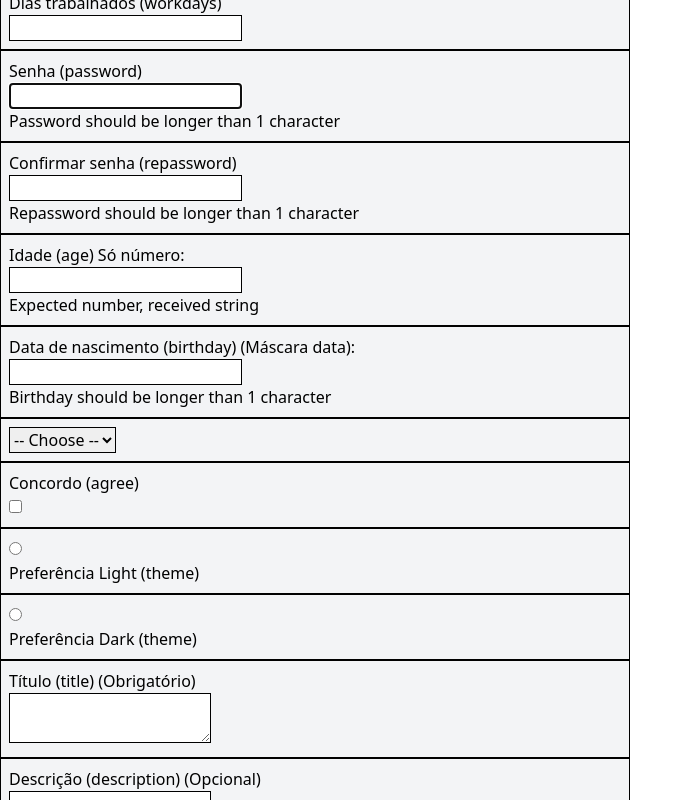
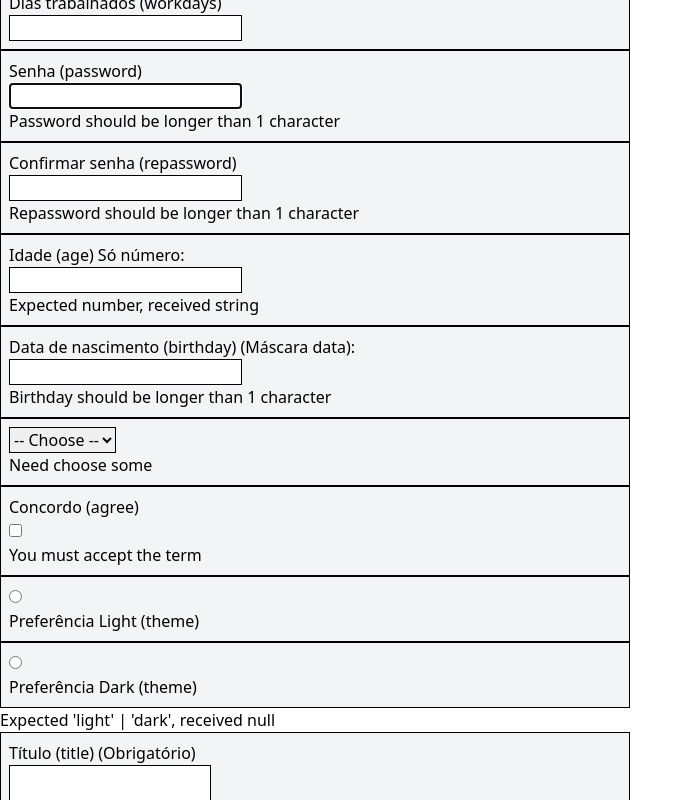
Before and after one commit to coffezilla/form-validation, a React (Vite) app in the folder my-app/: page / in a window 1280 px wide. Both pictures are taken after typing "Sample", "name@example.com", "Sample", "Sample", "Sample", "Sample" into the empty fields and a click on the button "Cadastrar". Shown: the part 426-1226 px from the top of the page, without its empty margins (0-693 px from the left). Built offline with nearby package versions, Linux system fonts and the light colour scheme.

Commit message:
feat: added some errors

```diff
--- a/my-app/src/App.tsx
+++ b/my-app/src/App.tsx
@@ -151,10 +151,12 @@ function App() {
               <option value="male">Male</option>
               <option value="female">Female</option>
             </select>
+            {errors.genre && <p>{errors.genre.message}</p>}
           </label>
           <label className="block border border-black py-2 px-2 bg-gray-100">
             <span className="block">Concordo (agree)</span>
             <input {...register("agree")} title="agree" type="checkbox" />
+            {errors.agree && <p>{errors.agree.message}</p>}
           </label>
 
           <label className="block border border-black py-2 px-2 bg-gray-100">
@@ -174,8 +176,10 @@ function App() {
               title="dark"
               {...register("theme")}
             />
+
             <span className="block">Preferência Dark (theme)</span>
           </label>
+          {errors.theme && <p>{errors.theme.message}</p>}
 
           <label className="block border border-black py-2 px-2 bg-gray-100">
             <span className="block">Título (title) (Obrigatório)</span>
@@ -185,6 +189,7 @@ function App() {
               className="border border-black"
               {...register("title")}
             />
+            {errors.title && <p>{errors.title.message}</p>}
           </label>
           <label className="block border border-black py-2 px-2 bg-gray-100">
             <span className="block">Descrição (description) (Opcional)</span>
@@ -194,6 +199,7 @@ function App() {
               className="border border-black"
               {...register("description")}
             />
+            {errors.description && <p>{errors.description.message}</p>}
           </label>
           <button
             type="submit"
--- a/my-app/src/schemas/formAddUserSchema.ts
+++ b/my-app/src/schemas/formAddUserSchema.ts
@@ -32,7 +32,7 @@ export const formSchema = z.object({
     .boolean()
     .refine((value) => value === true, { message: "You must accept the term" }),
   // select
-  genre: z.string().nonempty("Select an option"),
+  genre: z.string().min(1, "Need choose some").nonempty("Select an option"),
   // radio
   theme: z.enum(["light", "dark"]),
   // textarea
```
